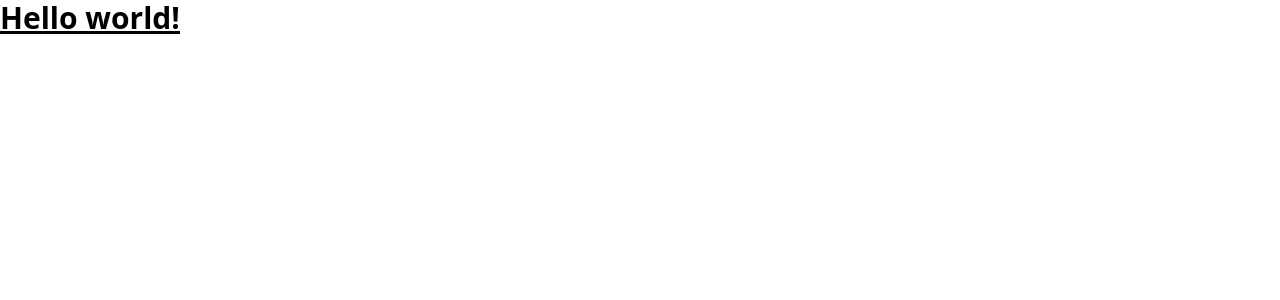
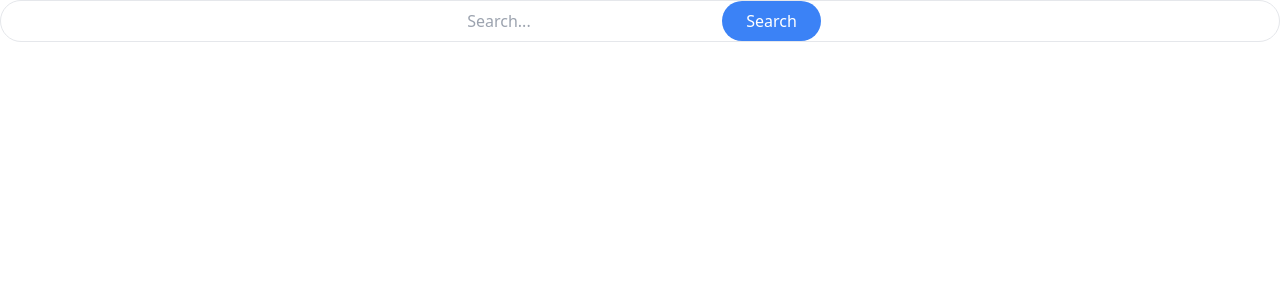
Before and after one commit to brianguyen97/ez-recipes, a React (Create React App) app: page / in a window 1280 px wide. Shown: the top 300 px of the page. Built offline with nearby package versions, Linux system fonts and the light colour scheme.

Commit message:
import SearchBar

```diff
--- a/src/App.js
+++ b/src/App.js
@@ -1,7 +1,12 @@
 import React from "react";
+import SearchBar from "./components/SearchBar";
 
 function App() {
-  return <h1 className="text-3xl font-bold underline">Hello world!</h1>;
+  return (
+    <div>
+      <SearchBar />
+    </div>
+  );
 }
 
 export default App;
```
